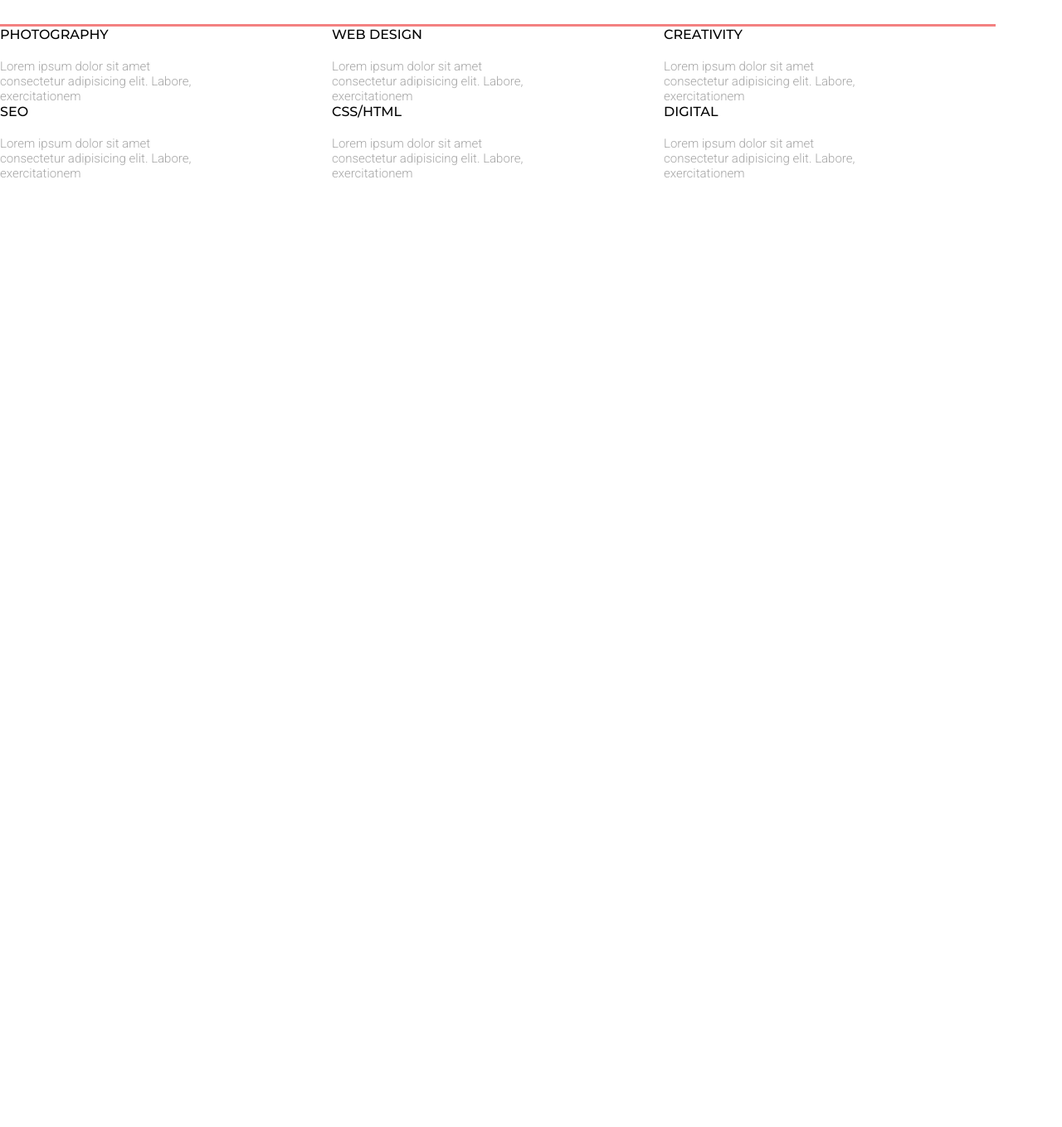
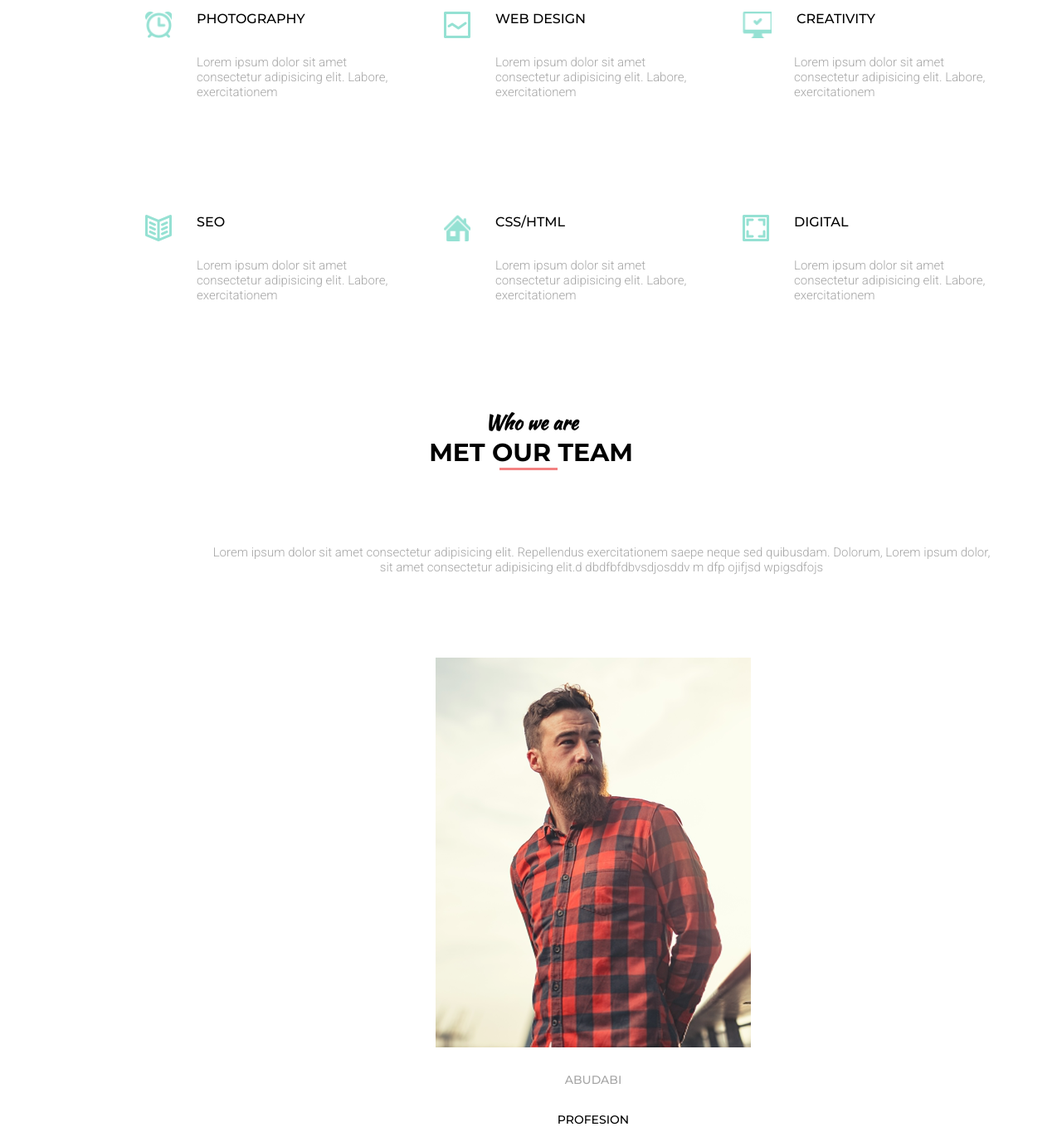
Before and after one commit to Danilpascenko802/home_work, a plain HTML site: page module4/index.html in a window 1280 px wide. Shown: the part 261-1620 px from the top of the page at 83% size. Before the commit the page ends 800 px from the top, so only its background shows below. Drawn offline with Linux system fonts and the light colour scheme.

Commit message:
In process

```diff
--- a/module4/css/header.css
+++ b/module4/css/header.css
@@ -1,5 +1,5 @@
 .water{
-max-width: 1200px;
+max-width: 1500px;
 /* display: flex;
 justify-content: center; */
 }
@@ -20,6 +20,7 @@ justify-content: center; */
     justify-content: space-around;
     color: #95e1d3;
     margin-bottom: 130px;
+    margin-left: 50px;
 }
 
 
@@ -53,7 +54,9 @@ justify-content: center; */
     padding-bottom: 12px;
     border-bottom: 3px solid #f38181;
 }
-
+.section{
+    /* margin: auto; */
+}
 .cards_title{
     display: flex;
     flex-wrap: wrap;
@@ -63,7 +66,7 @@ justify-content: center; */
     font-family: 'Montserrat', sans-serif;
     font-weight: 800;
     font-size: 14px;
-
+    margin-right: auto;
 }
 
 .work_with{
@@ -79,15 +82,35 @@ justify-content: center; */
     font-family: 'Montserrat', sans-serif;
     font-weight: 700;
     text-transform: uppercase;
-    border-bottom: 3px solid #f38181;
-    padding-bottom: 45px;
+    padding-bottom: 15px;
+    margin: auto;
+    /* border-bottom: 3px solid #f38181;
+    padding-bottom: 45px; */
+}
+.services::after{
+content: "";
+width: 50px;
+height: 3px;
+display: block;
+background-color: #f38181;
+margin-left: 42%;
 }
 
-.ricardo{
+.our_team::after{
+    content: "";
+    width: 70px;
+    height: 3px;
+    display: block;
+    background-color: #f38181;
+    margin-left: 47%;
+    }
+
+
+.cards{
     display: flex;
     flex-wrap: wrap;
     justify-content:center;
-    /* margin-left: 350px; */
+    margin-left: 150px;
 }
 .cards{
     display: flex;
@@ -97,14 +120,47 @@ justify-content: center; */
 .card{
     width: 350px;
     flex-wrap: wrap;
-    width: 400px;
+    width: 360px;
+    margin-bottom: 100px;
 }
 
 
-.card::before{
+
+
+.card_logo::before{
 content: "";
-background-image: url(../img/IMAGE.jpg);
+width: 32px;
+height: 32px;
+background-repeat: no-repeat;
+background-size: cover;
+vertical-align: middle;
+display: inline-block;
+margin-right: 30px;
+margin-top: 12px;
 }
+
+
+.alarm::before{
+background-image: url(../img/ALARM.png);
+}
+.line::before{
+    background-image: url(../img/LINE\ GRAPH.png);
+}
+.computer::before{
+    background-image: url(../img/COMPUTER\ _\ OK.png);
+    width: 35px;
+}
+.book::before{
+    background-image: url(../img/BOOK\ 2.png);
+}
+.home::before{
+    background-image: url(../img/HOME.png);
+}
+.image::before{
+    background-image: url(../img/IMAGE.png);
+}
+
+
 
 .card_logo{
     font-size: 16px;
@@ -120,4 +176,31 @@ background-image: url(../img/IMAGE.jpg);
     font-family: 'Roboto', sans-serif;
     font-weight: 300;
     color: #a6a6a6;
+    margin-left: 62px;
+
 }
+
+.titles{
+    margin: auto;
+}
+
+
+
+
+
+ */
+
+/*
+---------------------------------------------------------------
+
+---------------------------------------------------------------
+
+---------------------------------------------------------------
+
+---------------------------------------------------------------
+
+----------------------------------------------------------
+
+---------------------------------------------------------------
+
+--------------------------------------------------------------- */
--- a/module4/css/main.css
+++ b/module4/css/main.css
@@ -0,0 +1,247 @@
+body{
+    /* margin-left: 120px; */
+}
+
+
+.main{}
+
+.team{}
+
+.section{
+    /* text-align: center; */
+}
+
+.titles{
+    display: flex;
+    flex-direction: column;
+    justify-content: center;
+    text-align: center;
+}
+
+
+.who_we_are{
+    font-size: 24px;
+    font-family: 'Kaushan Script', cursive;
+    font-weight: 700;
+}
+
+.our_team{
+    font-size: 30px;
+    font-family: 'Montserrat', sans-serif;
+    font-weight: 700;
+    text-transform: uppercase;
+    padding-bottom: 45px;
+    margin-bottom: 45px;
+}
+
+.team_text{
+    text-align: center;
+    margin-top: auto;
+    margin-left: 10%;
+    margin-left: 250px;
+
+
+}
+.team_text2{
+    font-size: 15px;
+    font-family: 'Roboto', sans-serif;
+    font-weight: 300;
+    width: 950px;
+    color: #a6a6a6;
+    margin-bottom: 100px;
+}
+
+
+
+
+/* ---------------------------------------------------- */
+.cards{
+    position: relative;
+    height: 490px;
+}
+
+.team_card{
+text-align: center;
+width: 380px;
+position: relative;
+}
+.team_card:hover{
+   /*   position: absolute;
+    bottom: 10px;
+    left: -10px; */
+}
+
+.hidden_box{
+    text-align: center;
+    margin: auto;
+    background-image: linear-gradient(to top,  rgb(252,227,138) 0%, rgb(243,129,129) 100%);
+    width: 380px;
+    height: 470px;
+    opacity: 0.9;
+
+}
+
+.hidden_box:hover{
+
+box-shadow: 10px 10px 0px 0px rgba(149,225,211,1);
+transition-duration: 2s;
+position: absolute;
+top: -10px;
+left: -10px;
+}
+.team_member_photo{
+width: 380px;
+position: relative;
+}
+
+.team_member_photo:hover{
+    opacity: 0.3;
+    transition-duration: 2s;
+}
+.hidden_box:hover>.social_block{
+opacity: 1;
+transition-duration: 1s;
+}
+
+.social_block{
+opacity: 0;
+position: absolute;
+transform: translate(50%, -50%);
+right: 50%;
+bottom: 50%;
+}
+/*  .social_link{
+
+    width: 60px;
+    height: 60px;
+    margin-right: 1px;
+    z-index: 5;
+
+}   */
+.first-card{
+    width: 50px;
+    height: 50px;
+}
+.face{
+
+}
+.tw{
+
+}
+.pin{
+}
+.inst{
+
+}
+
+
+
+
+
+
+
+
+.social_acion{
+    background-color: #fce38a;
+
+    padding: 13px;
+
+}
+.social_acion:hover{
+    background-color: #95e1d3;
+    transition-duration: 1s;
+}
+.man_info{
+   text-align: center;
+}
+
+.man_name{
+    font-size: 15px;
+    font-family: 'Roboto', sans-serif;
+    width: 380px;
+    color: #a6a6a6;
+    margin-right: 15px;
+}
+
+.man_job{
+    font-size: 14px;
+    font-family: 'Montserrat', sans-serif;
+    text-transform: uppercase;
+    font-weight: 500;
+    width: 380px;
+    margin-top: 30px;
+}
+
+
+
+
+
+
+
+
+
+
+
+
+
+
+
+
+
+
+
+
+
+
+
+
+
+
+
+.mans_info{
+    display: flex;
+    flex-direction:column;
+    text-align: center;
+}
+.man_name{
+    font-size: 14px;
+    font-family: 'Montserrat', sans-serif;
+    text-transform: uppercase;
+    font-weight: 500;
+    width: 380px;
+    margin-top: 30px;
+}
+
+.mans_job{
+    font-size: 15px;
+    font-family: 'Roboto', sans-serif;
+    width: 380px;
+    color: #a6a6a6;
+    margin-right: 15px;
+
+}
+
+
+
+
+
+
+
+ /*   */ /*  */   /*  */ /*   */ /*  */ /*   */ /*  */ /*   */ /*  */ /*  */ /*  */ /*  */ /*  */ /*  */ /*  */ /*  */ /*  */  /*  */ /*  */
+
+
+
+
+
+
+.mans_info{
+    text-align: center;
+}
+
+.mans_job{
+    margin-top: 15px;
+    font-size: 15px;
+}
+.div_img{
+position: relative;
+}
--- a/module4/index.html
+++ b/module4/index.html
@@ -11,7 +11,7 @@
     <header class="header">
       <section class="section">
         <div class="menu">
-          <h1 class="logo">MoGo</h1>
+          <h1 class="logo"><a href="#" class="logo">MoGo</a></h1>
 
           <ul class="nav">
             <li class="nav_item">About</li>
@@ -22,21 +22,15 @@
           </ul>
         </div>
 
-        <div class="blablabla">
-
-
+        <div class="section">
           <div class="cards_title">
             <h5 class="work_with">We work with</h5>
             <h2 class="services">Amazing services</h2>
           </div>
 
-
-
-          <div class="ricardo">
-
-
+          <div class="cards">
             <div class="card">
-              <h5 class="card_logo">photography</h5>
+              <h5 class="card_logo alarm">photography</h5>
               <p class="card_text">
                 Lorem ipsum dolor sit amet consectetur adipisicing elit. Labore,
                 exercitationem
@@ -44,7 +38,7 @@
             </div>
 
             <div class="card">
-              <h5 class="card_logo">web design</h5>
+              <h5 class="card_logo line">web design</h5>
               <p class="card_text">
                 Lorem ipsum dolor sit amet consectetur adipisicing elit. Labore,
                 exercitationem
@@ -52,7 +46,7 @@
             </div>
 
             <div class="card">
-              <h5 class="card_logo">creativity</h5>
+              <h5 class="card_logo computer">creativity</h5>
               <p class="card_text">
                 Lorem ipsum dolor sit amet consectetur adipisicing elit. Labore,
                 exercitationem
@@ -60,7 +54,7 @@
             </div>
 
             <div class="card">
-              <h5 class="card_logo">seo</h5>
+              <h5 class="card_logo book">seo</h5>
               <p class="card_text">
                 Lorem ipsum dolor sit amet consectetur adipisicing elit. Labore,
                 exercitationem
@@ -68,7 +62,7 @@
             </div>
 
             <div class="card">
-              <h5 class="card_logo">css/html</h5>
+              <h5 class="card_logo home">css/html</h5>
               <p class="card_text">
                 Lorem ipsum dolor sit amet consectetur adipisicing elit. Labore,
                 exercitationem
@@ -76,20 +70,105 @@
             </div>
 
             <div class="card">
-              <h5 class="card_logo">digital</h5>
+              <h5 class="card_logo image">digital</h5>
               <p class="card_text">
                 Lorem ipsum dolor sit amet consectetur adipisicing elit. Labore,
                 exercitationem
               </p>
             </div>
+          </div>
+        </div>
+      </section>
+    </header>
+    <main class="main">
+      <section class="team">
+        <div class="section">
+          <div class="titles">
+          <div class="who_we_are">Who we are</div>
+          <div class="our_team">met our team</div>
+        </div>
+          <div class="team_text">
+            <p class="team_text2">
+              Lorem ipsum dolor sit amet consectetur adipisicing elit.
+              Repellendus exercitationem saepe neque sed quibusdam. Dolorum,
+              Lorem ipsum dolor, sit amet consectetur adipisicing elit.d dbdfbfdbvsdjosddv m dfp ojifjsd wpigsdfojs
+            </p>
+          </div>
 
 
 
-          </div>
 
 
+
+<div class="cards">
+
+  <div class="team_card">
+    <div class="hidden_box">
+      <img src="../module4/img/forester.png" alt="teammember" class="team_member_photo" />
+      <div class="social_block">
+      <a href="#" class="social_link"
+          ><img
+            class="social_acion face"
+            src="../module4/img/facebook.png"
+            alt="facebook"
+
+        /></a>
+
+
+        <a href="#" class="social_link tw"
+          ><img
+            class="social_acion"
+            src="../module4/img/twitter.png"
+            alt="facebook"
+
+        /></a>
+
+
+        <a href="#" class="social_link pin"
+          ><img
+            class="social_acion"
+            src="../module4/img/pinterest.png"
+            alt="facebook"
+
+        /></a>
+
+        <a href="#" class="social_link inst"
+          ><img
+            class="social_acion"
+            src="../module4/img/instagram.png"
+            alt="facebook"
+
+        /></a>
+      </div>
+    </div>
+
+    <div class="man_info">
+        <h4 class="man_name">Abudabi</h4>
+        <h4 class="man_job">profesion</h4>
+    </div>
+
+
+  </div>
+
+</div>
+
+
+
+
+
+
+                </div>
+
+
+          </div>
         </div>
       </section>
-    </header>
+    </main>
+    <footer>
+
+
+
+
+    </footer>
   </body>
 </html>
```
Also changed, not shown: module4/css/style.css (line endings or trailing spaces), module4/img/IMAGE.jpg (deleted), module4/img/facebook.png (added), module4/img/forester.png (added), module4/img/instagram.png (added), module4/img/manmakephoto.png (added), module4/img/manwithhair.png (added), module4/img/pinterest.png (added), module4/img/twitter.png (added).
